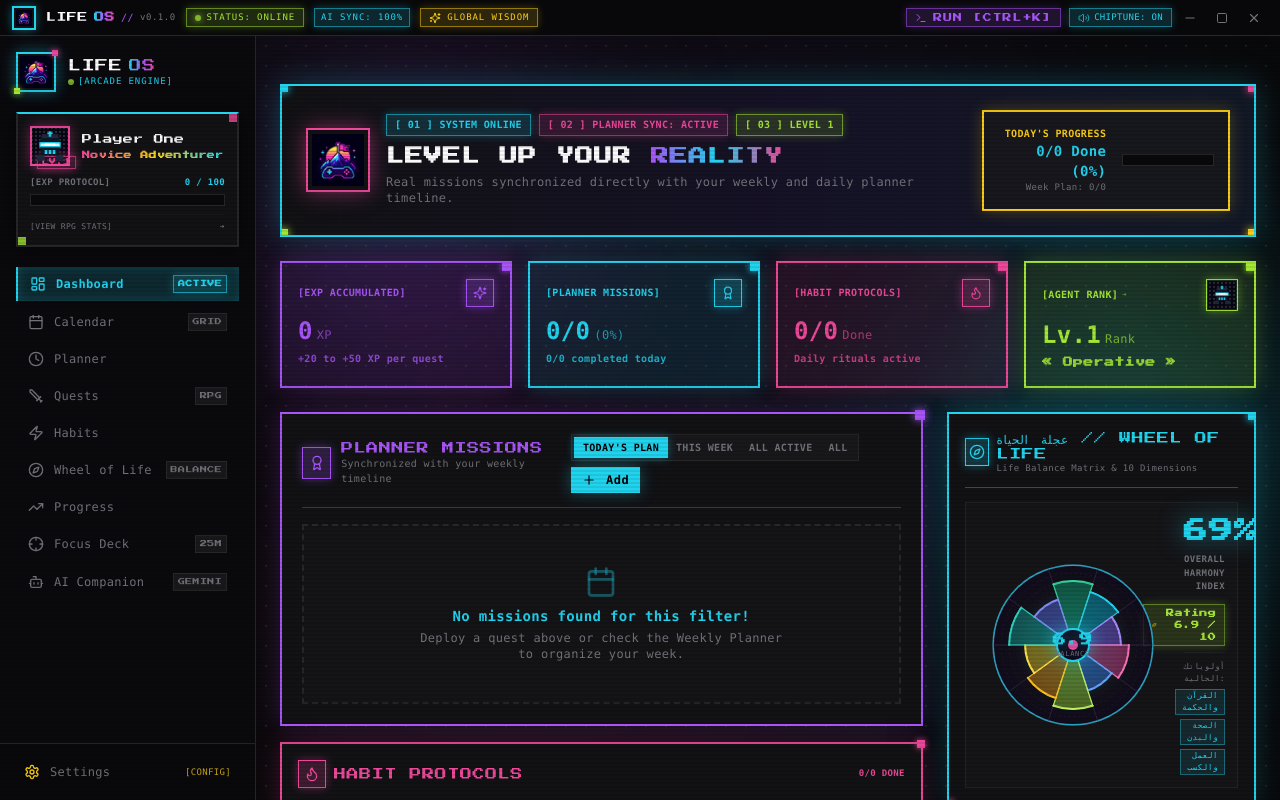
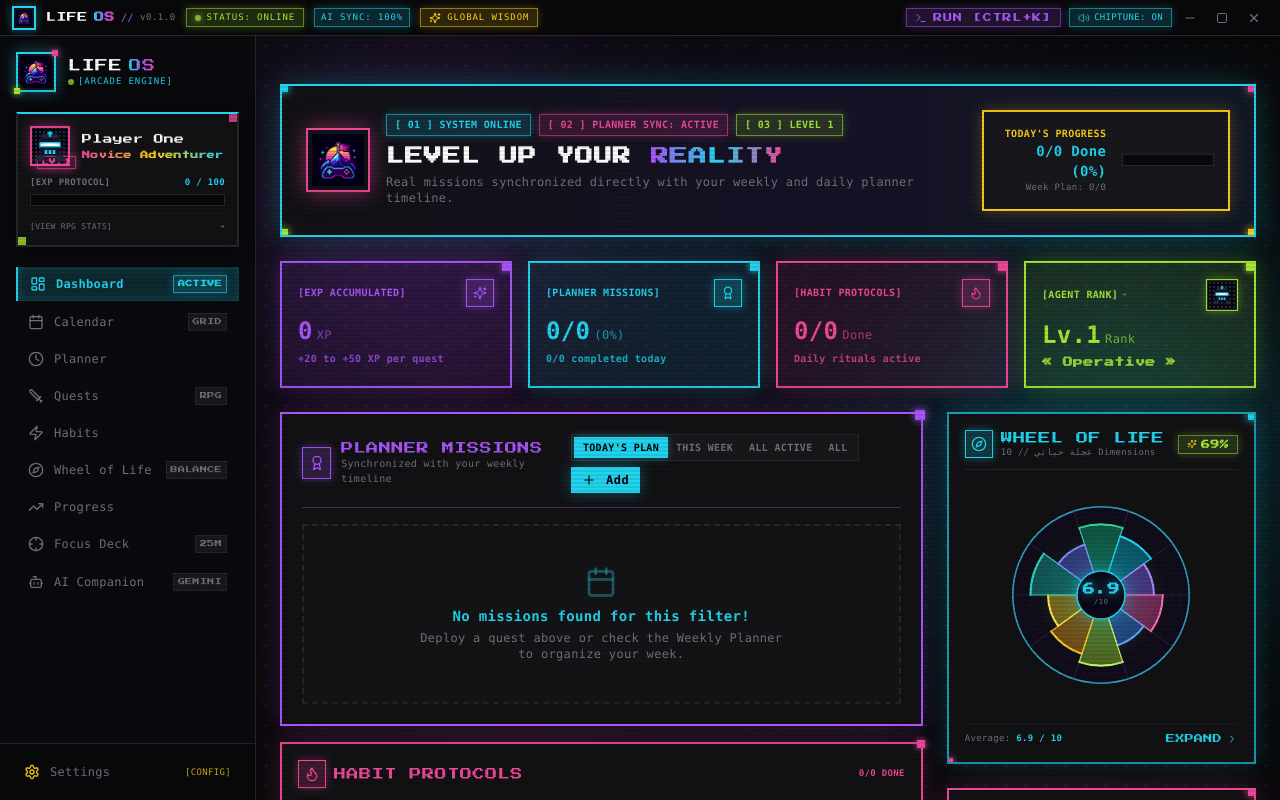
Before and after one commit to Noufel-sf/levelup-life, a React (Vite) app: page / in a window 1280 px wide. Built offline with nearby package versions, Linux system fonts and the light colour scheme.

Commit message:
style: simplify dashboard Wheel of Life card with centered circle and clean layout

```diff
--- a/src/features/dashboard/DashboardSkillsCard.tsx
+++ b/src/features/dashboard/DashboardSkillsCard.tsx
@@ -1,5 +1,5 @@
 import React, { useState, useEffect } from 'react'
-import { Target, ChevronRight, Sparkles, Compass } from 'lucide-react'
+import { Compass, ChevronRight, Sparkles } from 'lucide-react'
 import { WheelOfLifeChart } from '@/features/wheel-of-life/WheelOfLifeChart'
 import { loadWheelOfLifeData, WheelOfLifeData } from '@/lib/wheelOfLife'
 import { soundEngine } from '@/lib/sound'
@@ -11,7 +11,6 @@ interface DashboardSkillsCardProps {
 }
 
 export const DashboardSkillsCard: React.FC<DashboardSkillsCardProps> = ({
-  profile,
   onNavigateTab,
 }) => {
   const [data, setData] = useState<WheelOfLifeData>(loadWheelOfLifeData)
@@ -24,7 +23,6 @@ export const DashboardSkillsCard: React.FC<DashboardSkillsCardProps> = ({
   const totalScore = data.pillars.reduce((sum, p) => sum + p.score, 0)
   const avgScore = (totalScore / data.pillars.length).toFixed(1)
   const balancePercentage = Math.round((totalScore / (data.pillars.length * 10)) * 100)
-  const priorityPillars = data.pillars.filter((p) => data.priorities.includes(p.id))
 
   const handleOpenWheel = () => {
     soundEngine.playClick()
@@ -32,85 +30,54 @@ export const DashboardSkillsCard: React.FC<DashboardSkillsCardProps> = ({
   }
 
   return (
-    <div className="bg-card border-2 border-neon-cyan shadow-[0_0_25px_rgba(34,211,238,0.2)] p-4 relative font-mono overflow-hidden">
+    <div
+      onClick={handleOpenWheel}
+      className="bg-card border-2 border-neon-cyan/70 hover:border-neon-cyan shadow-[0_0_20px_rgba(34,211,238,0.18)] hover:shadow-[0_0_28px_rgba(34,211,238,0.32)] p-4 relative font-mono overflow-hidden cursor-pointer group transition-all select-none"
+      title="Click to open and customize the full Wheel of Life"
+    >
       {/* Retro scanline accent dots */}
       <span className="absolute -top-1 -right-1 w-2.5 h-2.5 bg-neon-cyan shadow-[0_0_8px_#22d3ee]" />
       <span className="absolute -bottom-1 -left-1 w-2 h-2 bg-neon-pink shadow-[0_0_6px_#ec4899]" />
 
-      {/* Header */}
-      <div className="flex items-center justify-between pb-3 border-b border-neon-cyan/40 mb-3.5">
-        <div className="flex items-center space-x-2">
-          <div className="w-7 h-7 bg-neon-cyan/20 border border-neon-cyan flex items-center justify-center text-neon-cyan shadow-[0_0_10px_rgba(34,211,238,0.4)]">
+      {/* Header Bar */}
+      <div className="flex items-center justify-between pb-2.5 border-b border-border/80 mb-3">
+        <div className="flex items-center space-x-2 min-w-0">
+          <div className="w-7 h-7 bg-neon-cyan/20 border border-neon-cyan flex items-center justify-center text-neon-cyan shadow-[0_0_10px_rgba(34,211,238,0.4)] shrink-0 group-hover:scale-105 transition-transform">
             <Compass className="w-4 h-4" />
           </div>
-          <div>
-            <h3 className="font-pixel text-xs text-neon-cyan tracking-wider flex items-center gap-1.5">
-              عجلة الحياة // WHEEL OF LIFE
+          <div className="min-w-0">
+            <h3 className="font-pixel text-xs text-neon-cyan tracking-wider truncate">
+              WHEEL OF LIFE
             </h3>
-            <p className="text-[9px] text-muted-foreground font-mono">
-              Life Balance Matrix & 10 Dimensions
+            <p className="text-[9px] text-muted-foreground truncate">
+              عجلة حياتي // 10 Dimensions
             </p>
           </div>
         </div>
 
-        {/* View Full Wheel Navigation Button */}
-        {onNavigateTab && (
-          <button
-            type="button"
-            onClick={handleOpenWheel}
-            className="flex items-center gap-1 text-[9px] font-pixel text-neon-cyan hover:text-white bg-neon-cyan/10 hover:bg-neon-cyan/25 border border-neon-cyan/50 px-2 py-1 transition-all cursor-pointer shadow-[0_0_8px_rgba(34,211,238,0.2)]"
-            title="Open comprehensive Wheel of Life page"
-          >
-            <span>FULL WHEEL</span>
-            <ChevronRight className="w-3 h-3" />
-          </button>
-        )}
+        {/* Harmony Index Badge */}
+        <div className="shrink-0 pl-2">
+          <span className="inline-flex items-center gap-1 text-[9px] font-pixel font-bold px-2 py-0.5 bg-neon-green/15 text-neon-green border border-neon-green/50 shadow-[0_0_8px_rgba(163,230,53,0.3)]">
+            <Sparkles className="w-2.5 h-2.5 text-neon-yellow" />
+            {balancePercentage}%
+          </span>
+        </div>
       </div>
 
-      {/* Circle Alone Container (Centered, Clean, No description list below) */}
-      <div
-        onClick={handleOpenWheel}
-        className="p-3 bg-secondary/60 border border-border/80 flex flex-col sm:flex-row items-center justify-between gap-4 cursor-pointer group hover:border-neon-cyan/70 hover:shadow-[0_0_20px_rgba(34,211,238,0.15)] transition-all"
-        title="Click to customize and evaluate the full Wheel of Life"
-      >
-        {/* The Circle Alone */}
-        <div className="shrink-0 flex items-center justify-center group-hover:scale-105 transition-transform duration-300">
-          <WheelOfLifeChart pillars={data.pillars} size={190} isCompact />
+      {/* The Circle Alone (Centered, Uncluttered Hero) */}
+      <div className="py-2 flex items-center justify-center relative">
+        <div className="group-hover:scale-105 transition-transform duration-300">
+          <WheelOfLifeChart pillars={data.pillars} size={210} isCompact />
         </div>
+      </div>
 
-        {/* Highlight Score & Priority Badges */}
-        <div className="flex-1 min-w-0 text-center sm:text-right space-y-1.5 w-full">
-          <div className="font-pixel text-2xl font-bold tracking-wider text-neon-cyan drop-shadow-[0_0_12px_rgba(34,211,238,0.5)]">
-            {balancePercentage}%
-          </div>
-          <p className="text-[9px] font-mono uppercase text-muted-foreground font-bold tracking-wider">
-            Overall Harmony Index
-          </p>
-
-          <div className="flex justify-center sm:justify-end pt-1">
-            <span className="inline-flex items-center gap-1 text-[8px] font-pixel font-bold px-2 py-0.5 bg-neon-green/15 text-neon-green border border-neon-green/40 shadow-[0_0_8px_rgba(163,230,53,0.3)]">
-              <Sparkles className="w-2.5 h-2.5 text-neon-yellow" />
-              Rating {avgScore} / 10
-            </span>
-          </div>
-
-          {/* Top Priorities Tags */}
-          <div className="pt-2 border-t border-border/50">
-            <span className="text-[8px] text-muted-foreground font-mono block mb-1">
-              أولوياتك الحالية:
-            </span>
-            <div className="flex flex-wrap justify-center sm:justify-end gap-1">
-              {priorityPillars.map((p) => (
-                <span
-                  key={p.id}
-                  className="text-[8px] font-mono px-1.5 py-0.2 border text-neon-cyan border-neon-cyan/40 bg-neon-cyan/10"
-                >
-                  {p.nameAr}
-                </span>
-              ))}
-            </div>
-          </div>
-        </div>
+      {/* Clean Simplified Footer */}
+      <div className="mt-2 pt-2 border-t border-border/60 flex items-center justify-between text-[9px] text-muted-foreground">
+        <span>Average: <strong className="text-neon-cyan font-bold">{avgScore} / 10</strong></span>
+        <span className="text-neon-cyan group-hover:text-white font-pixel flex items-center gap-1 transition-colors">
+          <span>EXPAND</span>
+          <ChevronRight className="w-3 h-3 group-hover:translate-x-0.5 transition-transform" />
+        </span>
       </div>
     </div>
   )
--- a/src/features/wheel-of-life/WheelOfLifeChart.tsx
+++ b/src/features/wheel-of-life/WheelOfLifeChart.tsx
@@ -229,24 +229,26 @@ export const WheelOfLifeChart: React.FC<WheelOfLifeChartProps> = ({
         <circle
           cx={cx}
           cy={cy}
-          r={isCompact ? 16 : 22}
-          fill="#100b1d"
+          r={isCompact ? 24 : 20}
+          fill="#0c0817"
           stroke="#22d3ee"
-          strokeWidth="2"
+          strokeWidth="1.5"
           className="shadow-lg"
           style={{ filter: 'drop-shadow(0 0 8px rgba(34,211,238,0.5))' }}
         />
-        <circle cx={cx} cy={cy} r={isCompact ? 5 : 7} fill="#ec4899" />
+        {!isCompact && (
+          <circle cx={cx} cy={cy} r={6} fill="#ec4899" />
+        )}
       </svg>
 
-      {/* Central Metric Badge in Compact Mode (For Dashboard Home) */}
+      {/* Central Metric Badge in Compact Mode (Clean, legible, no collision) */}
       {isCompact && (
         <div className="absolute inset-0 flex flex-col items-center justify-center pointer-events-none text-center">
-          <span className="font-pixel text-[13px] text-neon-cyan font-bold drop-shadow-[0_0_8px_rgba(34,211,238,0.6)]">
+          <span className="font-pixel text-[12px] text-neon-cyan font-bold drop-shadow-[0_0_6px_rgba(34,211,238,0.7)] leading-none">
             {avgScore}
           </span>
-          <span className="text-[7px] font-mono uppercase text-muted-foreground tracking-widest">
-            BALANCE
+          <span className="text-[7px] font-mono uppercase text-muted-foreground tracking-widest mt-0.5">
+            /10
           </span>
         </div>
       )}
```
Also changed, not shown: src/lib/wheelOfLife.ts (line endings or trailing spaces).
